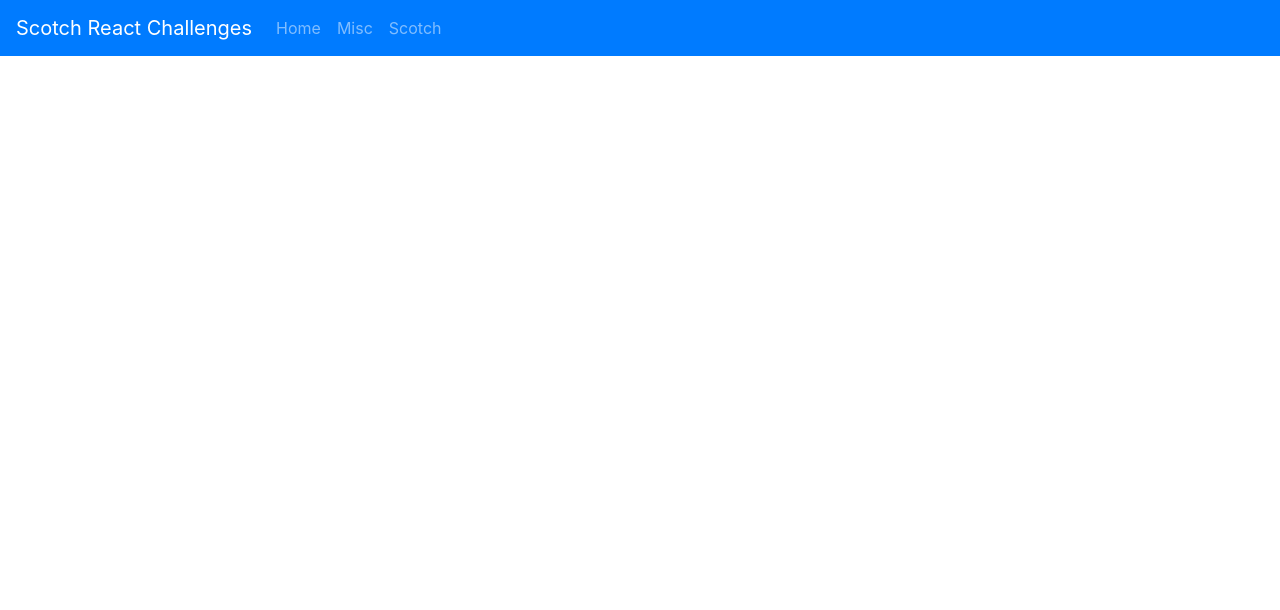
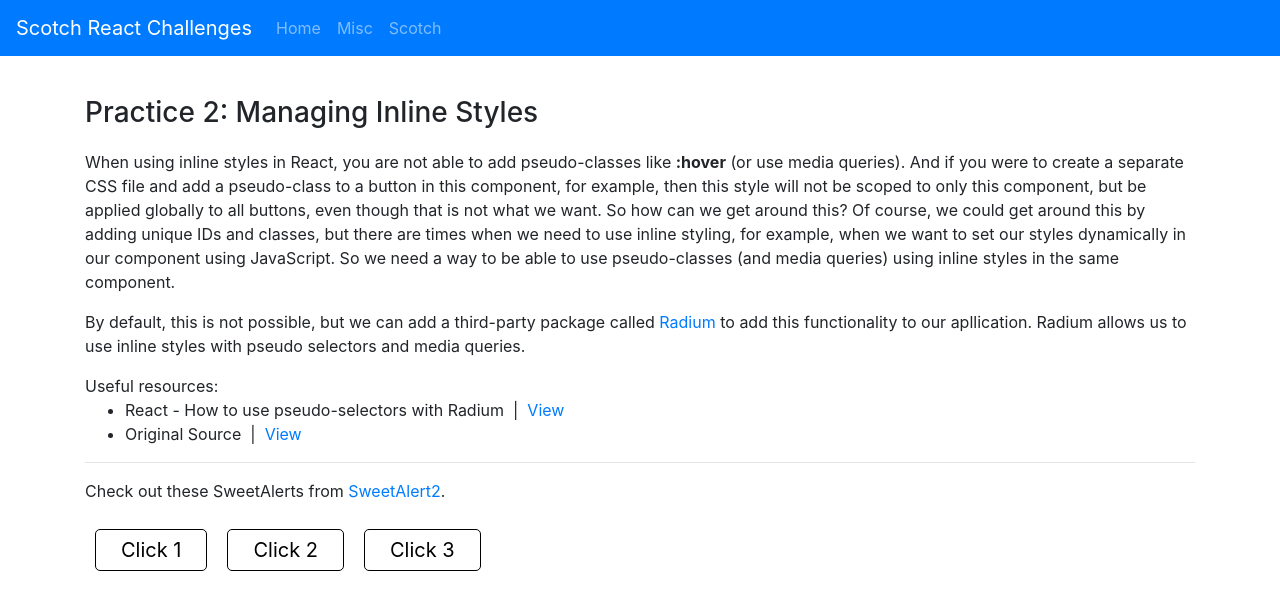
Before and after one commit to answebdev/scotch-react-10, a React (Create React App) app: page /managing-inline-styles in a window 1280 px wide. Shown: the top 610 px of the page. Built offline with nearby package versions, Linux system fonts and the light colour scheme.

Commit message:
added content

```diff
--- a/package.json
+++ b/package.json
@@ -7,12 +7,14 @@
     "@testing-library/react": "^11.1.1",
     "@testing-library/user-event": "^12.2.0",
     "bootstrap": "^4.5.3",
+    "radium": "^0.26.1",
     "react": "^17.0.1",
     "react-bootstrap": "^1.4.0",
     "react-dom": "^17.0.1",
     "react-router-dom": "^5.2.0",
     "react-scripts": "4.0.0",
     "sweetalert": "^2.1.2",
+    "sweetalert2": "^10.10.3",
     "web-vitals": "^0.2.4"
   },
   "scripts": {
--- a/src/App.js
+++ b/src/App.js
@@ -11,6 +11,7 @@ import Six from './components/pages/Six';
 import Seven from './components/pages/Seven';
 import Eight from './components/pages/Eight';
 import PracticeOne from './components/pages/PracticeOne';
+import PracticeTwo from './components/pages/PracticeTwo';
 
 import Navigation from './components/layout/Navigation';
 import './App.css';
@@ -52,6 +53,7 @@ function App() {
             component={Eight}
           />
           <Route exact path='/input-field' component={PracticeOne} />
+          <Route exact path='/managing-inline-styles' component={PracticeTwo} />
         </Switch>
       </div>
     </Router>
--- a/src/components/pages/Misc.js
+++ b/src/components/pages/Misc.js
@@ -22,6 +22,10 @@ const Misc = () => {
               Practice 1: Input Field &nbsp;| &nbsp;
               <a href='/input-field'>View</a>
             </li>
+            <li style={styles}>
+              Practice 2: Managing Inline Styles &nbsp;| &nbsp;
+              <a href='/managing-inline-styles'>View</a>
+            </li>
           </ol>
         </div>
       </div>
--- a/src/components/pages/PracticeOne.js
+++ b/src/components/pages/PracticeOne.js
@@ -34,6 +34,41 @@ class PracticeOne extends Component {
             <strong>setState()</strong>, we must use a class-based component,
             and not a functional component.
           </p>
+          <p>
+            Useful resources:
+            <ul>
+              <li>
+                Conditional Rendering &nbsp;| &nbsp;
+                <a
+                  href='https://reactjs.org/docs/conditional-rendering.html'
+                  rel='noopener noreferrer'
+                  target='_blank'
+                >
+                  View
+                </a>
+              </li>
+              <li>
+                Lists & Keys &nbsp;| &nbsp;
+                <a
+                  href='https://reactjs.org/docs/lists-and-keys.html'
+                  rel='noopener noreferrer'
+                  target='_blank'
+                >
+                  View
+                </a>
+              </li>
+              <li>
+                Original Source &nbsp;| &nbsp;
+                <a
+                  href='https://www.udemy.com/course/react-the-complete-guide-incl-redux/learn/practice/16066/introduction#overview'
+                  rel='noopener noreferrer'
+                  target='_blank'
+                >
+                  View
+                </a>
+              </li>
+            </ul>
+          </p>
           <hr />
           <div>
             <p>Enter some text. The text will appear below as you type.</p>
--- /dev/null
+++ b/src/components/pages/PracticeTwo.js
@@ -0,0 +1,228 @@
+import React, { Component } from 'react';
+import { Container } from 'react-bootstrap';
+import Swal from 'sweetalert2';
+// We also need to export Radium down below in the 'export default' (see below).
+import Radium from 'radium';
+import '../styles/PracticeTwo.css';
+
+const style1 = {
+  fontSize: '20px',
+  textAlign: 'left',
+  backgroundColor: '#ffffff',
+  border: '1px solid black',
+  borderRadius: '5px',
+  color: 'black',
+  padding: '5px 25px',
+  margin: '10px',
+};
+
+const style1hover = {
+  fontSize: '20px',
+  textAlign: 'left',
+  backgroundColor: '#ffffff',
+  border: '1px solid black',
+  borderRadius: '5px',
+  color: 'black',
+  padding: '5px 25px',
+  margin: '10px',
+  // Using Radium to add 'hover' (all pseudo selectors are supported) - note the syntax:
+  ':hover': {
+    backgroundColor: 'steelblue',
+    color: 'white',
+  },
+};
+
+const style2hover = {
+  fontSize: '20px',
+  textAlign: 'left',
+  backgroundColor: '#ffffff',
+  border: '1px solid black',
+  borderRadius: '5px',
+  color: 'black',
+  padding: '5px 25px',
+  margin: '10px',
+  // Using Radium to add 'hover' (all pseudo selectors are supported) - note the syntax:
+  ':hover': {
+    backgroundColor: 'orange',
+    color: 'white',
+  },
+};
+
+class PracticeTwo extends Component {
+  clickHandler1 = () => {
+    Swal.fire({
+      title: "Thank you for clicking. Isn't this nice?",
+      width: 600,
+      padding: '3em',
+      background:
+        '#fff url(https://images.pexels.com/photos/325185/pexels-photo-325185.jpeg?auto=compress&cs=tinysrgb&dpr=2&h=650&w=940)',
+      backdrop: `
+          rgba(0,0,123,0.4)
+          url("https://images.pexels.com/photos/3745234/pexels-photo-3745234.jpeg?auto=compress&cs=tinysrgb&dpr=2&h=650&w=940")
+          left top
+          no-repeat
+        `,
+    });
+  };
+
+  clickHandler2 = () => {
+    const ipAPI = '//api.ipify.org?format=json';
+    Swal.queue([
+      {
+        title: 'Your public IP',
+        confirmButtonText: 'Show my public IP',
+        text: 'Your public IP will be received ' + 'via AJAX request',
+        showLoaderOnConfirm: true,
+        preConfirm: () => {
+          return fetch(ipAPI)
+            .then((response) => response.json())
+            .then((data) => Swal.insertQueueStep(data.ip))
+            .catch(() => {
+              Swal.insertQueueStep({
+                icon: 'error',
+                title: 'Unable to get your public IP',
+              });
+            });
+        },
+      },
+    ]);
+  };
+
+  clickHandler3 = () => {
+    Swal.fire({
+      title: 'Submit your Github username',
+      input: 'text',
+      inputAttributes: {
+        autocapitalize: 'off',
+      },
+      showCancelButton: true,
+      confirmButtonText: 'Look up',
+      showLoaderOnConfirm: true,
+      preConfirm: (login) => {
+        return fetch(`//api.github.com/users/${login}`)
+          .then((response) => {
+            if (!response.ok) {
+              throw new Error(response.statusText);
+            }
+            return response.json();
+          })
+          .catch((error) => {
+            Swal.showValidationMessage(`Request failed: ${error}`);
+          });
+      },
+      allowOutsideClick: () => !Swal.isLoading(),
+    }).then((result) => {
+      if (result.isConfirmed) {
+        Swal.fire({
+          title: `${result.value.login}'s avatar`,
+          imageUrl: result.value.avatar_url,
+        });
+      }
+    });
+  };
+
+  render() {
+    return (
+      <Container>
+        <div>
+          <h3 style={{ marginTop: '40px', marginBottom: '20px' }}>
+            Practice 2: Managing Inline Styles
+          </h3>
+          <p>
+            When using inline styles in React, you are not able to add
+            pseudo-classes like <strong>:hover</strong> (or use media queries).
+            And if you were to create a separate CSS file and add a pseudo-class
+            to a button in this component, for example, then this style will not
+            be scoped to only this component, but be applied globally to all
+            buttons, even though that is not what we want. So how can we get
+            around this? Of course, we could get around this by adding unique
+            IDs and classes, but there are times when we need to use inline
+            styling, for example, when we want to set our styles dynamically in
+            our component using JavaScript. So we need a way to be able to use
+            pseudo-classes (and media queries) using inline styles in the same
+            component.
+          </p>
+          <p>
+            By default, this is not possible, but we can add a third-party
+            package called{' '}
+            <a
+              href='https://www.npmjs.com/package/radium'
+              rel='noopener noreferrer'
+              target='_blank'
+            >
+              Radium
+            </a>{' '}
+            to add this functionality to our apllication. Radium allows us to
+            use inline styles with pseudo selectors and media queries.
+          </p>
+          <p>
+            Useful resources:
+            <ul>
+              <li>
+                React - How to use pseudo-selectors with Radium &nbsp;| &nbsp;
+                <a
+                  href='https://dev.to/ari_o/react-how-to-use-pseudo-selectors-with-radium-4gm5'
+                  rel='noopener noreferrer'
+                  target='_blank'
+                >
+                  View
+                </a>
+              </li>
+              <li>
+                Original Source &nbsp;| &nbsp;
+                <a
+                  href='https://www.udemy.com/course/react-the-complete-guide-incl-redux/learn/lecture/8094580#overview'
+                  rel='noopener noreferrer'
+                  target='_blank'
+                >
+                  View
+                </a>
+              </li>
+            </ul>
+          </p>
+          <hr />
+          <div>
+            <p>
+              Check out these SweetAlerts from{' '}
+              <a
+                href='https://sweetalert2.github.io/'
+                rel='noopener noreferrer'
+                target='_blank'
+              >
+                SweetAlert2
+              </a>
+              .
+            </p>
+            <button style={style1} onClick={this.clickHandler1}>
+              Click 1
+            </button>
+
+            <button
+              input
+              key={0}
+              style={style1hover}
+              onClick={this.clickHandler2}
+            >
+              Click 2
+            </button>
+
+            <button
+              input
+              key={1}
+              style={style2hover}
+              onClick={this.clickHandler3}
+            >
+              Click 3
+            </button>
+          </div>
+        </div>
+      </Container>
+    );
+  }
+}
+
+// This is called a higher order component.
+// Here, the Radium component is wrapping our 'PracticeTwo' component, adding or injecting, some extra functionality,
+// in this case, some extra syntax which will parse our styles and understand some extra features that we can now use.
+// We can do this with both class-based components and functional components.
+export default Radium(PracticeTwo);
--- /dev/null
+++ b/src/components/styles/PracticeTwo.css
@@ -0,0 +1,3 @@
+p {
+  font-size: 16px !important;
+}
```
Also changed, not shown: 1 other file (tests, documents, lock files or other folders).
